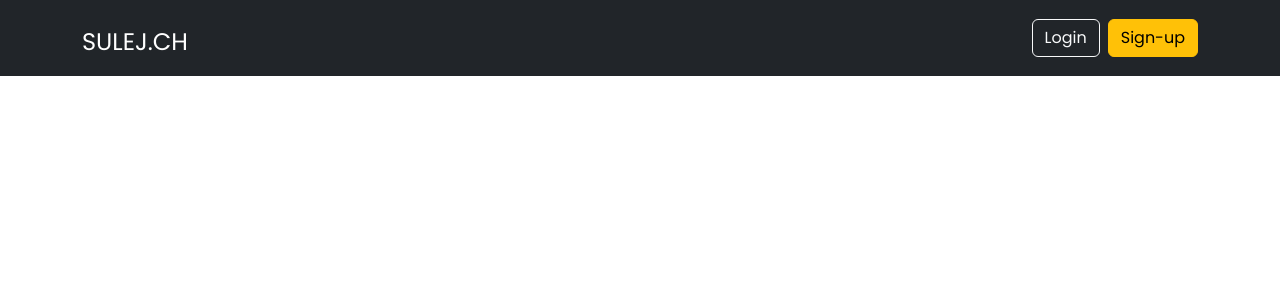
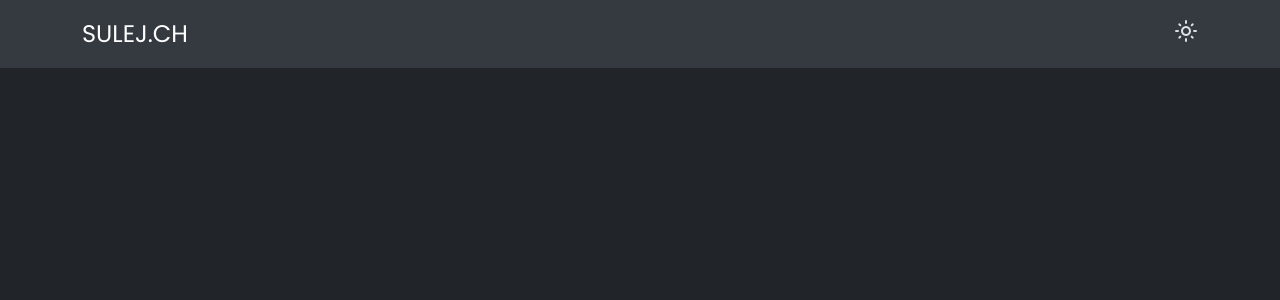
Before and after one commit to Arlind-dev/sulej.ch, an Angular app: page / in a window 1280 px wide. Shown: the top 300 px of the page. Built offline with nearby package versions, Linux system fonts and the light colour scheme.

Commit message:
darkmode

```diff
--- a/package.json
+++ b/package.json
@@ -21,6 +21,7 @@
 		"@ng-bootstrap/ng-bootstrap": "^16.0.0",
 		"@popperjs/core": "^2.11.8",
 		"bootstrap": "^5.3.2",
+		"material-icons": "^1.13.12",
 		"rxjs": "~7.8.0",
 		"tslib": "^2.3.0",
 		"zone.js": "~0.14.3"
--- a/src/app/header/header.component.html
+++ b/src/app/header/header.component.html
@@ -1,13 +1,13 @@
-<header class="p-3 bg-dark text-white">
+<header class="p-3 bg-body-secondary">
 	<div class="container">
 		<div class="d-flex flex-wrap align-items-center justify-content-center justify-content-lg-start">
-			<a class="d-flex align-items-center mb-2 mb-lg-0 text-white text-decoration-none my-2 nav col-12 col-lg-auto me-lg-auto justify-content-center" href="/">
+			<a class="d-flex align-items-center mb-2 mb-lg-0 text-decoration-none text-body-emphasis nav col-12 col-lg-auto me-lg-auto justify-content-center" href="/">
 				<span class="fs-4">SULEJ.CH</span>
 			</a>
 
 			<div class="text-end">
-				<button class="btn btn-outline-light me-2" type="button">Login</button>
-				<button class="btn btn-warning" type="button">Sign-up</button>
+				<span (click)="toggleDarkMode()" *ngIf="!isDarkMode" class="material-icons-outlined hover">dark_mode</span>
+				<span (click)="toggleDarkMode()" *ngIf="isDarkMode" class="material-icons-outlined hover">light_mode</span>
 			</div>
 		</div>
 	</div>
--- a/src/app/header/header.component.ts
+++ b/src/app/header/header.component.ts
@@ -1,11 +1,19 @@
 import {Component} from '@angular/core';
+import {NgIf} from '@angular/common';
 
 @Component({
 	selector: 'app-header',
 	standalone: true,
-	imports: [],
+	imports: [
+		NgIf
+	],
 	templateUrl: './header.component.html'
 })
 export class HeaderComponent {
+	isDarkMode: boolean = document.documentElement.getAttribute('data-bs-theme') === 'dark';
 
+	toggleDarkMode(): void {
+		this.isDarkMode = !this.isDarkMode;
+		document.documentElement.setAttribute('data-bs-theme', this.isDarkMode ? 'dark' : 'light');
+	}
 }
--- a/src/index.html
+++ b/src/index.html
@@ -1,5 +1,5 @@
 <!doctype html>
-<html lang="en">
+<html data-bs-theme="dark" lang="en">
 <head>
 	<meta charset="utf-8">
 	<title>SulejCh</title>
--- a/src/styles.css
+++ b/src/styles.css
@@ -1,4 +1,5 @@
 @import url('https://fonts.googleapis.com/css2?family=Poppins:ital,wght@0,100;0,200;0,300;0,400;0,500;0,600;0,700;0,800;0,900;1,100;1,200;1,300;1,400;1,500;1,600;1,700;1,800;1,900&display=swap');
+@import 'material-icons/iconfont/material-icons.css';
 
 * {
 	margin: 0;
@@ -6,3 +7,8 @@
 	box-sizing: border-box;
 	font-family: 'Poppins', sans-serif;
 }
+
+.hover {
+	cursor: pointer !important;
+	user-select: none;
+}
```
Also changed, not shown: 1 other file (tests, documents, lock files or other folders).
